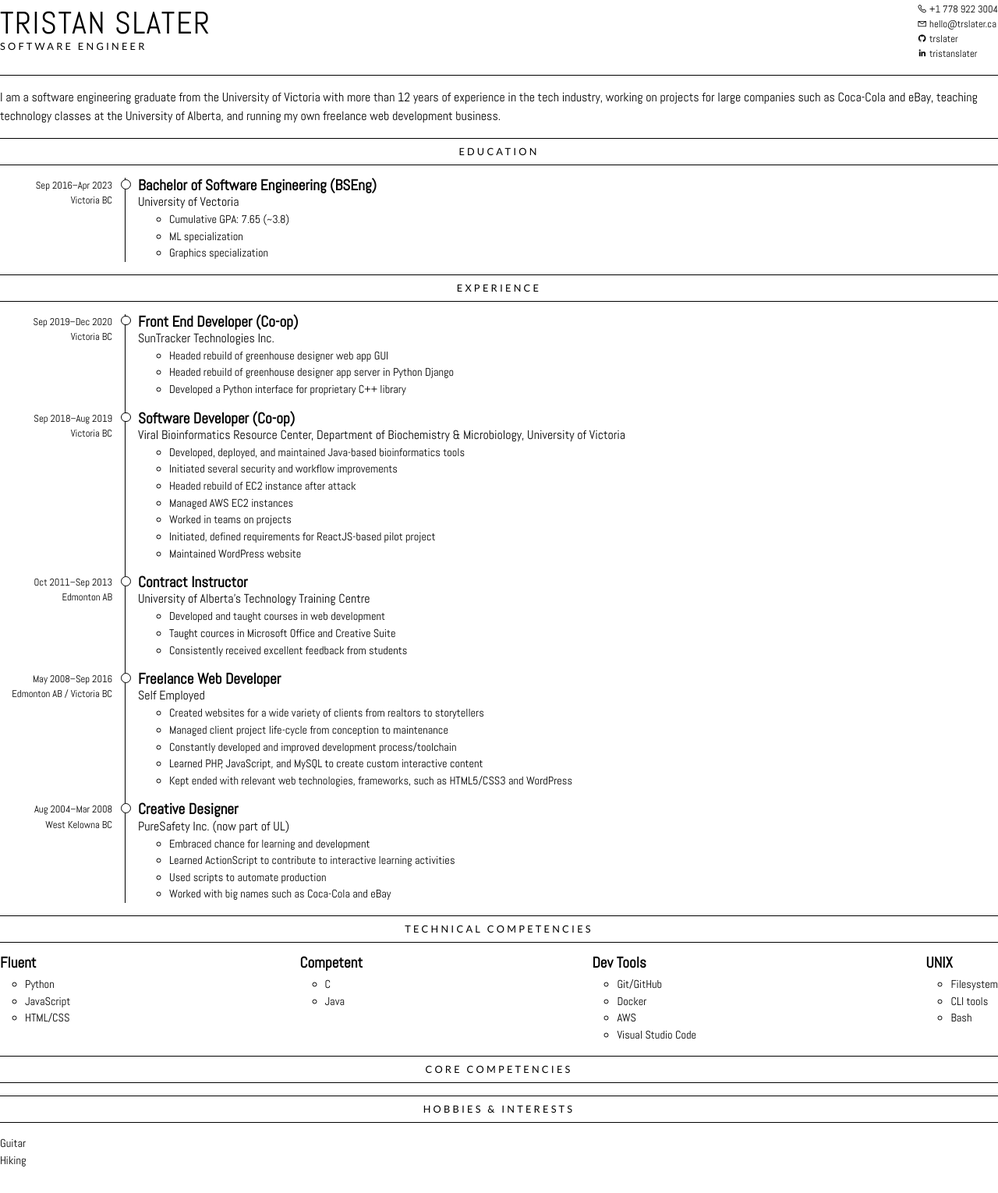
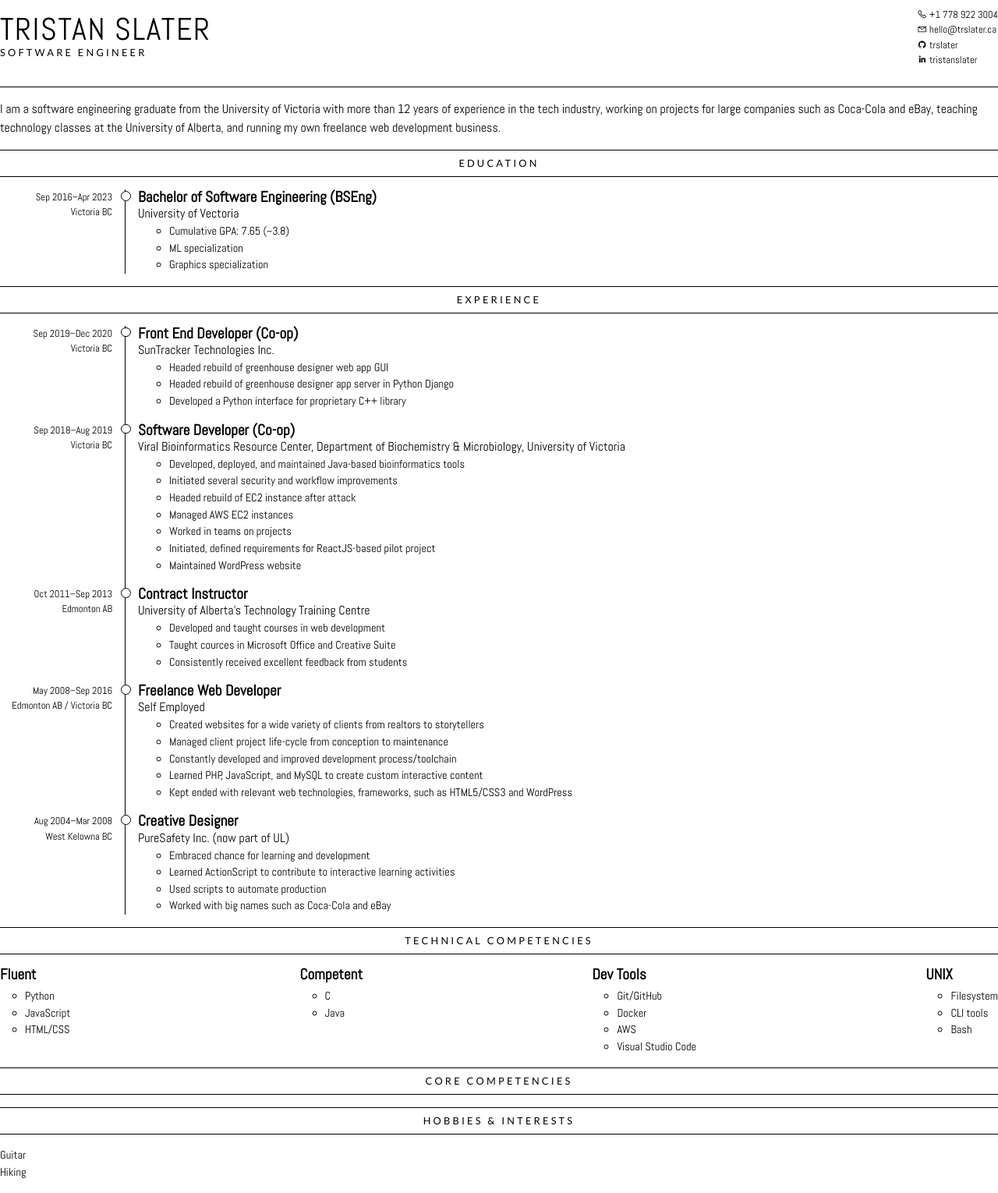
Before and after one commit to trslater/resume, a Flask app: page / in a window 1280 px wide. Shown: the whole page at 78% size. Before the commit the page ends 1496 px from the top, so only its background shows below. Run offline with Flask 3, Linux system fonts and the light colour scheme.

Commit message:
Fix layout issues caused by Page.js

```diff
--- a/static/styles.css
+++ b/static/styles.css
@@ -8,7 +8,12 @@
     --small: 0.8rem;
     --thin: 0.1rem;
     --hairline: 0.07rem;
+
     font-size: 12pt;
+}
+
+* {
+    box-sizing: border-box;
 }
 
 body {
@@ -66,7 +71,7 @@ header {
     align-items: center;
 
     /* Box model */
-    height: 5rem;
+    height: 7rem;
     padding-bottom: 1rem;
     border-bottom: var(--thin) solid black;
 }
@@ -149,7 +154,7 @@ header {
     font-size: var(--small);
     text-align: right;
 
-    width: 9rem;
+    width: 10rem;
     padding-right: 1rem;
 
     position: absolute;
```
